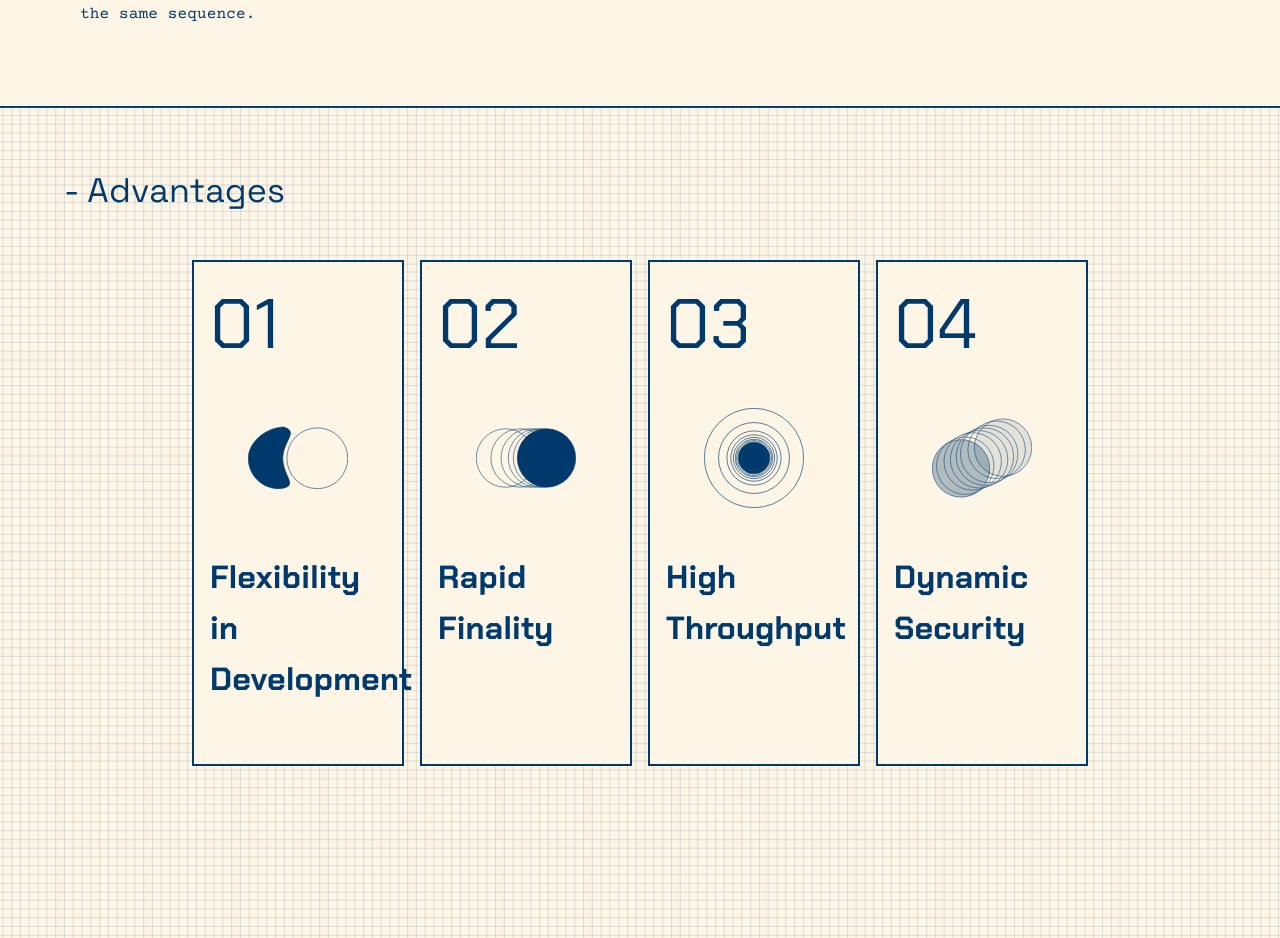
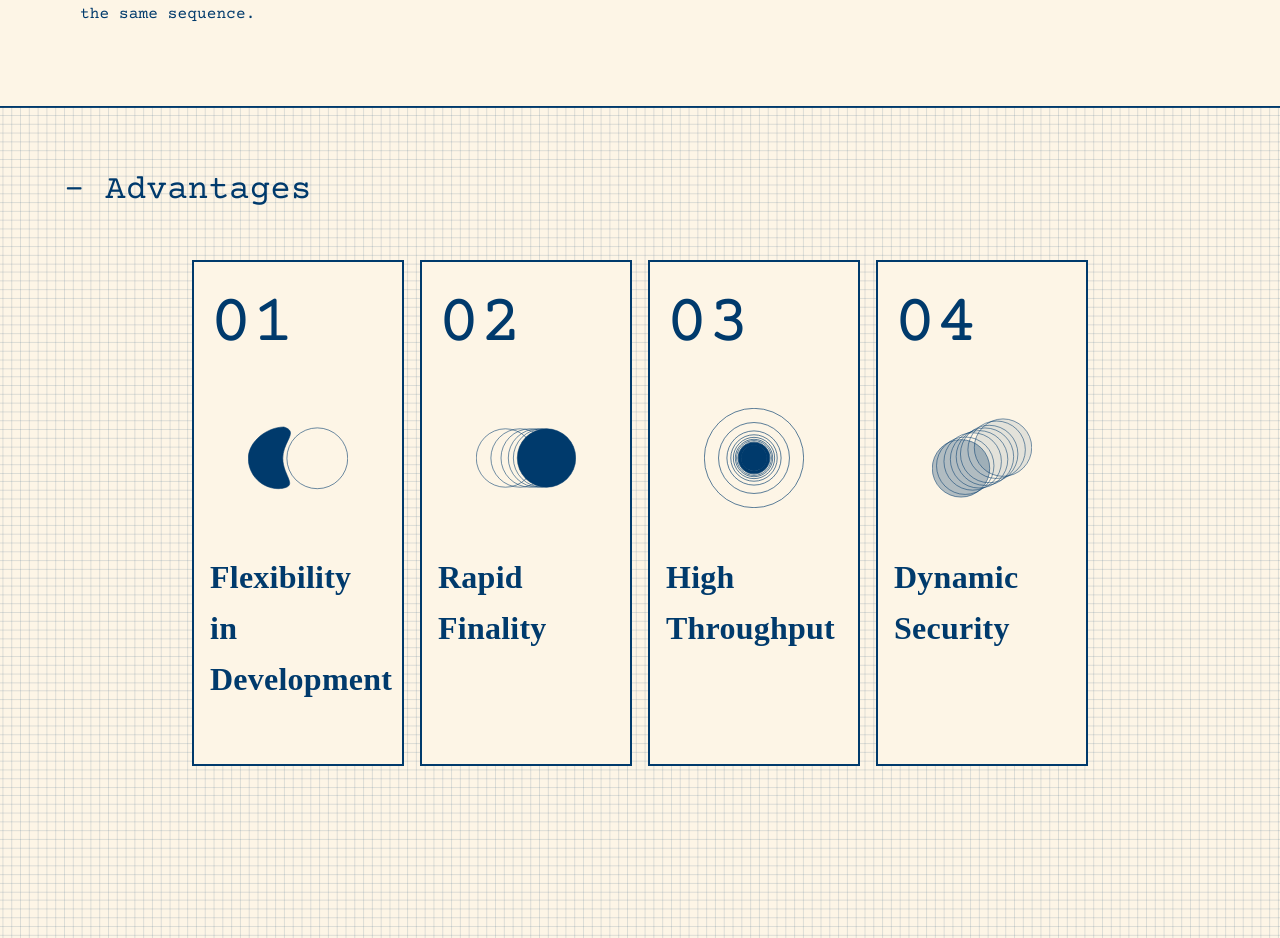
Before and after one commit to AzamHosseinian/Zellular-Ui, a React (Create React App) app: page / in a window 1280 px wide. Shown: the part 1440-2378 px from the top of the page. Built offline with nearby package versions, Linux system fonts and the light colour scheme.

Commit message:
update fontfamily

```diff
--- a/src/components/Advantage.jsx
+++ b/src/components/Advantage.jsx
@@ -64,7 +64,7 @@ const Advantage = () => {
         sx={{
           paddingTop: 4,
           color: "#003A6C",
-          fontFamily: "Space Grotesk",
+          fontFamily: "Courier Prime",
           marginBottom: 2,
           alignSelf: "flex-start",
           marginLeft: "5%",
@@ -105,7 +105,7 @@ const Advantage = () => {
                 <Typography
                   variant="h5"
                   sx={{
-                    fontFamily: "Chakra Petch",
+                    fontFamily: "Courier Prime",
                     textAlign: "left",
                     fontSize: "70px",
                     paddingBottom: "20px",
@@ -133,7 +133,7 @@ const Advantage = () => {
                     fontFamily:
                       hoveredIcon === adv.id
                         ? "Courier Prime"
-                        : "Chakra Petch Bold",
+                        : "Courier Prime Bold",
                     fontSize: hoveredIcon === adv.id ? "16px" : "32px",
                     textAlign: "left",
                     fontWeight: "bold",
```
